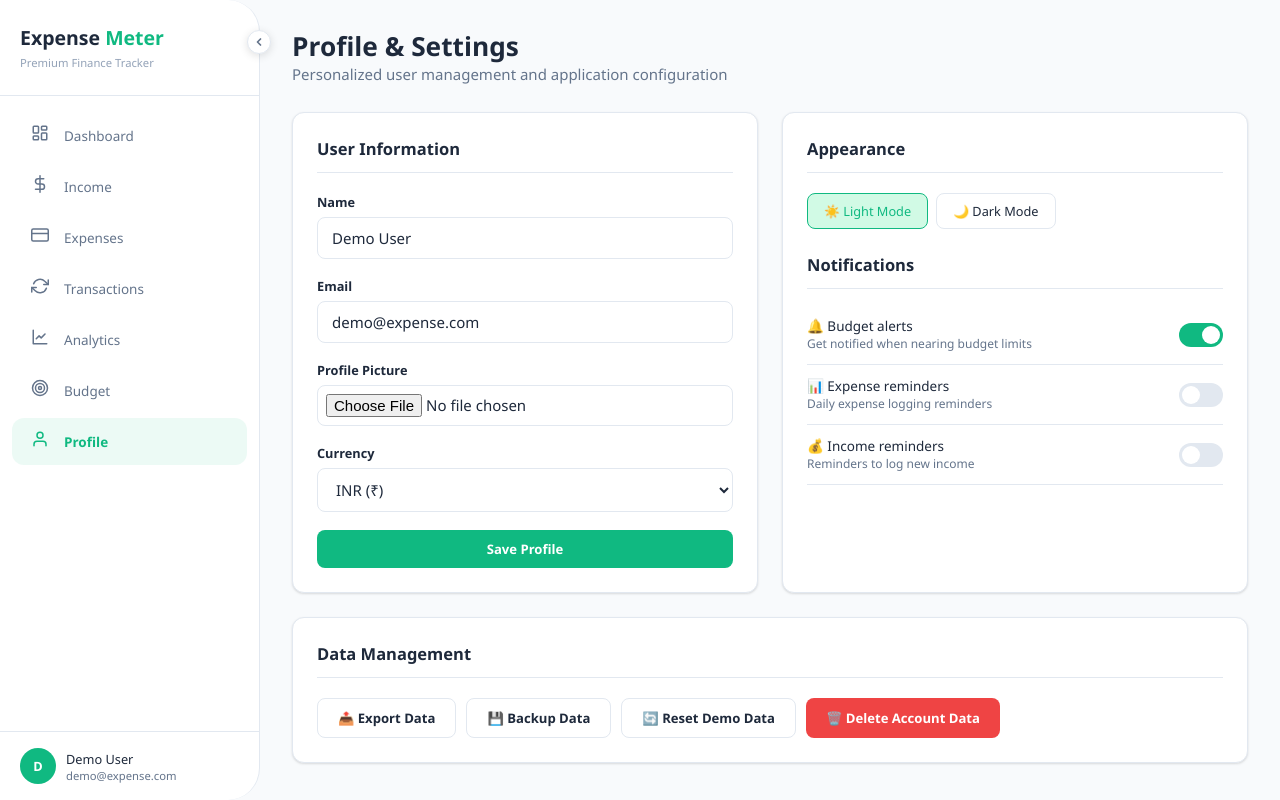
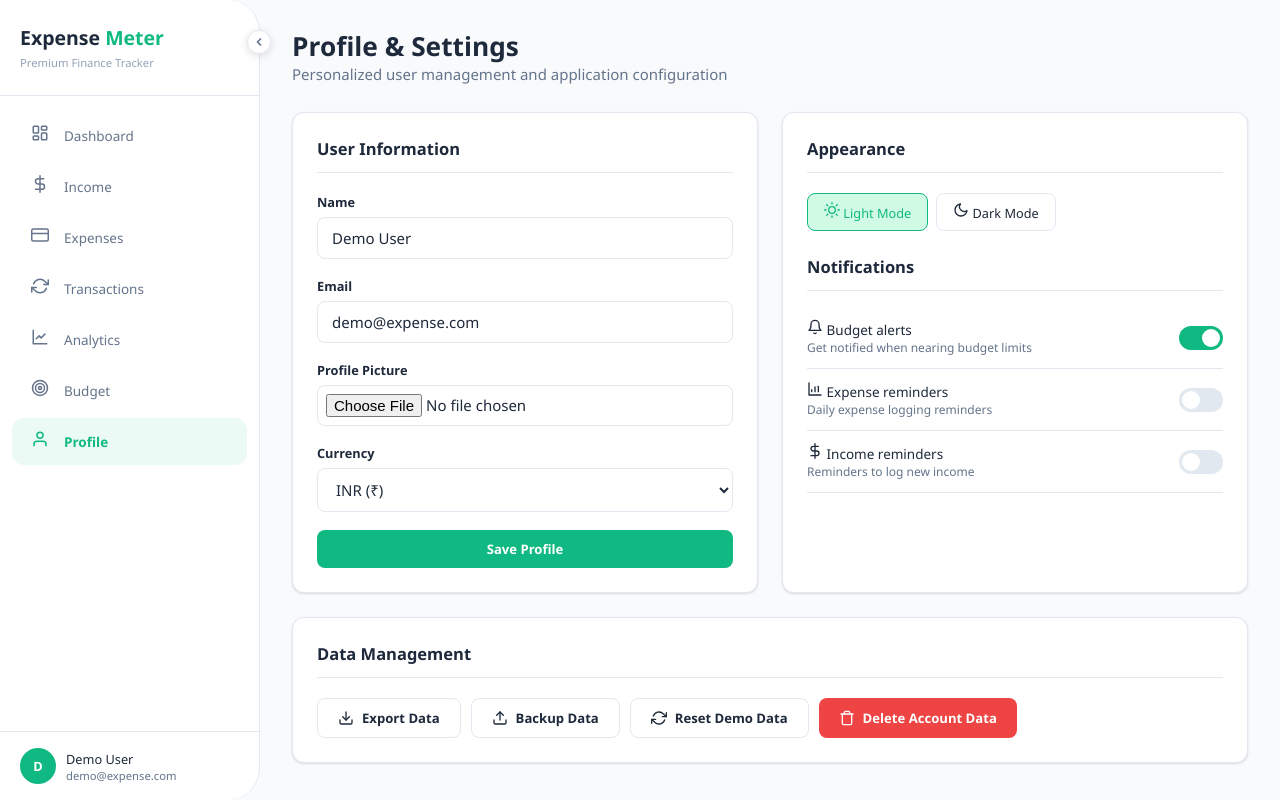
Before and after one commit to ramnathgknaivaidya/Expense-Meter, a React (Vite) app in the folder Frontend/: page /profile in a window 1280 px wide. Built offline with nearby package versions, Linux system fonts and the light colour scheme; no server answers.

Commit message:
Update Profile.jsx

```diff
--- a/Frontend/src/pages/Profile.jsx
+++ b/Frontend/src/pages/Profile.jsx
@@ -3,6 +3,7 @@ import { useAuth } from '../context/AuthContext';
 import { useNavigate } from 'react-router-dom';
 import api from '../api/client';
 import { formatCurrency, fetchExchangeRates } from '../utils/format';
+import { IconSun, IconMoon, IconBell, IconBarChart, IconIncome, IconExport, IconBackup, IconReset, IconTrash, IconCheck, IconClose, IconTarget } from '../utils/icons';
 
 const NOTIFICATIONS_KEY = 'notification_prefs';
 
@@ -111,7 +112,7 @@ export default function Profile() {
 
   return (
     <div className="page-body">
-      {toast && <div className={`toast ${toast.type}`} style={{ position: 'fixed', bottom: 24, right: 24, zIndex: 999 }}>{toast.type === 'success' ? '✓' : '✕'} {toast.message}</div>}
+      {toast && <div className={`toast ${toast.type}`} style={{ position: 'fixed', bottom: 24, right: 24, zIndex: 999 }}>{toast.type === 'success' ? <IconCheck size={16} /> : <IconClose size={16} />} {toast.message}</div>}
 
       <div style={{ marginBottom: '28px' }}>
         <h2 style={{ fontSize: '1.75rem', fontWeight: 800 }}>Profile & Settings</h2>
@@ -155,15 +156,15 @@ export default function Profile() {
         <div className="card">
           <h3 style={{ fontSize: '1.1rem', fontWeight: 700, marginBottom: '20px', paddingBottom: '12px', borderBottom: '1px solid var(--border)' }}>Appearance</h3>
           <div className="theme-toggle" style={{ marginBottom: '24px' }}>
-            <button className={`theme-btn ${theme === 'light' ? 'active' : ''}`} onClick={() => setTheme('light')}>☀️ Light Mode</button>
-            <button className={`theme-btn ${theme === 'dark' ? 'active' : ''}`} onClick={() => setTheme('dark')}>🌙 Dark Mode</button>
+            <button className={`theme-btn ${theme === 'light' ? 'active' : ''}`} onClick={() => setTheme('light')}><IconSun size={16} /> Light Mode</button>
+            <button className={`theme-btn ${theme === 'dark' ? 'active' : ''}`} onClick={() => setTheme('dark')}><IconMoon size={16} /> Dark Mode</button>
           </div>
 
           <h3 style={{ fontSize: '1.1rem', fontWeight: 700, marginBottom: '16px', paddingBottom: '12px', borderBottom: '1px solid var(--border)' }}>Notifications</h3>
           {[
-            { key: 'budgetAlerts', label: '🔔 Budget alerts', desc: 'Get notified when nearing budget limits' },
-            { key: 'expenseReminders', label: '📊 Expense reminders', desc: 'Daily expense logging reminders' },
-            { key: 'incomeReminders', label: '💰 Income reminders', desc: 'Reminders to log new income' },
+            { key: 'budgetAlerts', label: <><IconBell size={16} /> Budget alerts</>, desc: 'Get notified when nearing budget limits' },
+            { key: 'expenseReminders', label: <><IconBarChart size={16} /> Expense reminders</>, desc: 'Daily expense logging reminders' },
+            { key: 'incomeReminders', label: <><IconIncome size={16} /> Income reminders</>, desc: 'Reminders to log new income' },
           ].map(item => (
             <div key={item.key} className="settings-row" style={{ display: 'flex', alignItems: 'center', justifyContent: 'space-between', padding: '12px 0', borderBottom: '1px solid var(--border)' }}>
               <div>
@@ -192,10 +193,10 @@ export default function Profile() {
         <div className="card" style={{ gridColumn: '1 / -1' }}>
           <h3 style={{ fontSize: '1.1rem', fontWeight: 700, marginBottom: '20px', paddingBottom: '12px', borderBottom: '1px solid var(--border)' }}>Data Management</h3>
           <div style={{ display: 'flex', gap: '10px', flexWrap: 'wrap' }}>
-            <button className="btn btn-outline" onClick={handleExportCSV}>📤 Export Data</button>
-            <button className="btn btn-outline" onClick={handleBackup}>💾 Backup Data</button>
-            <button className="btn btn-outline" onClick={handleResetData}>🔄 Reset Demo Data</button>
-            <button className="btn btn-danger" onClick={handleDeleteAccount} style={{ background: 'var(--red)', color: '#fff', border: 'none' }}>🗑️ Delete Account Data</button>
+            <button className="btn btn-outline" onClick={handleExportCSV}><IconExport size={16} /> Export Data</button>
+            <button className="btn btn-outline" onClick={handleBackup}><IconBackup size={16} /> Backup Data</button>
+            <button className="btn btn-outline" onClick={handleResetData}><IconReset size={16} /> Reset Demo Data</button>
+            <button className="btn btn-danger" onClick={handleDeleteAccount} style={{ background: 'var(--red)', color: '#fff', border: 'none' }}><IconTrash size={16} /> Delete Account Data</button>
           </div>
         </div>
       </div>
```
